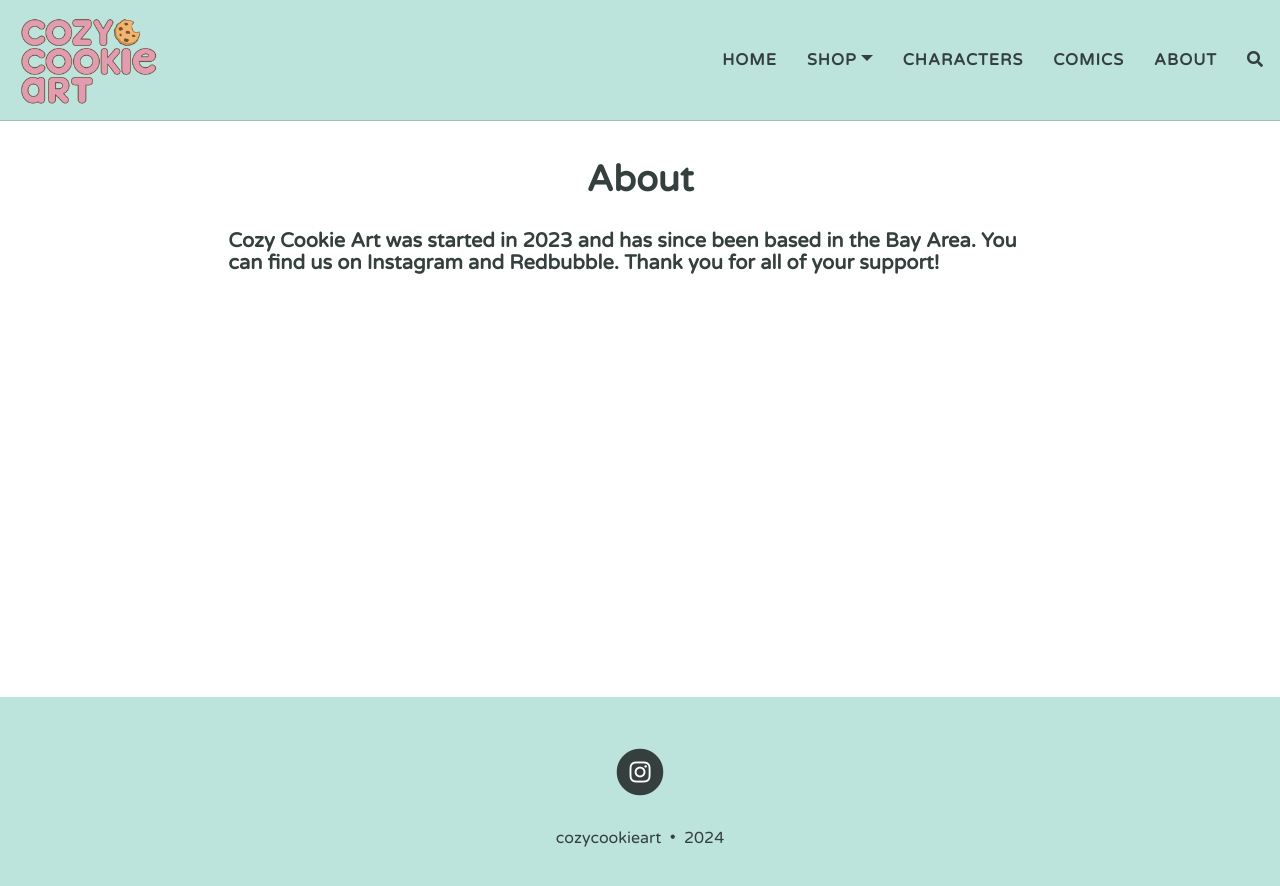
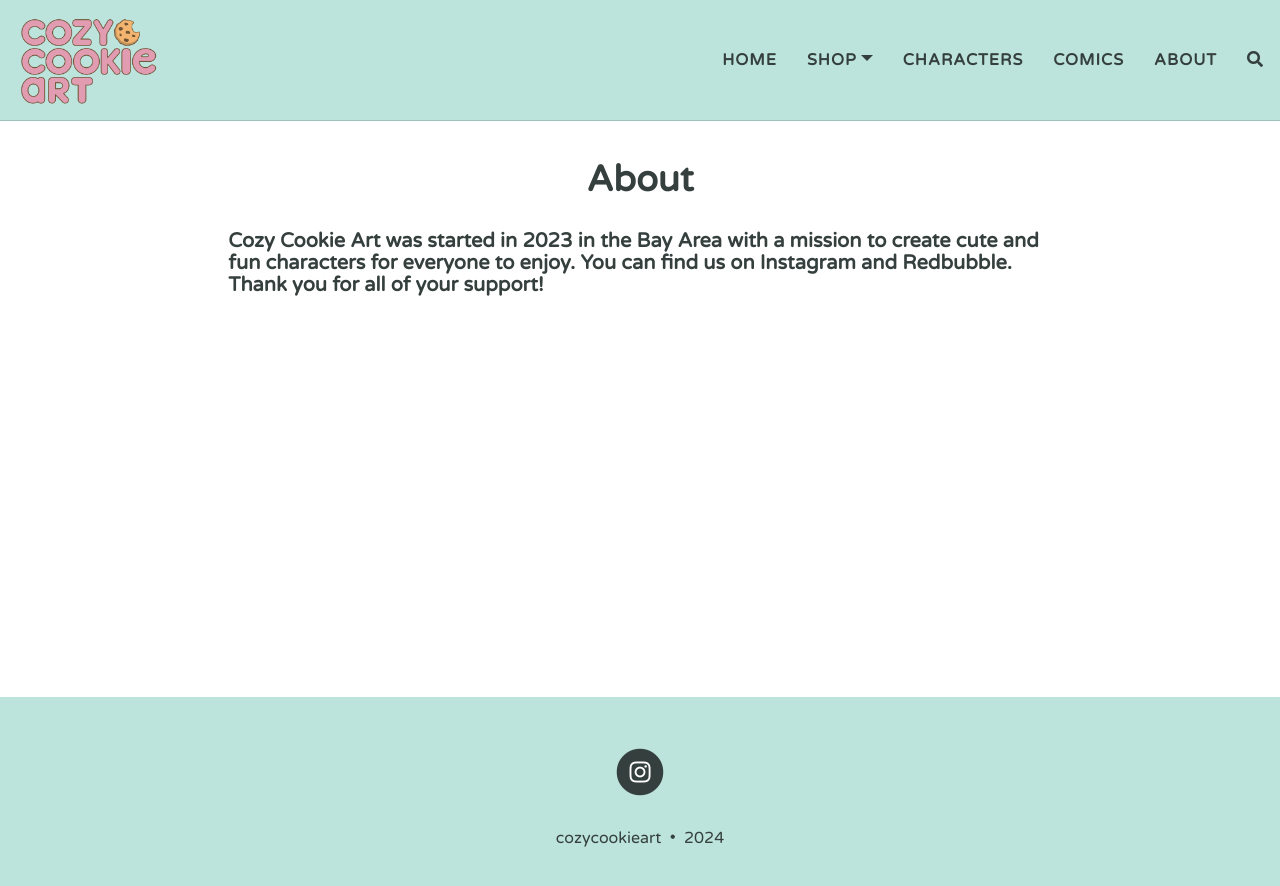
Before and after one commit to cozycookieart/cozycookieart.github.io, a Jekyll site: the page built from aboutme.md, in a window 1280 px wide. Shown: the top 886 px of the page. Built offline with Jekyll 4.4.1, drawn with Linux system fonts in a browser that asks for light colours; nearby versions of some CDN libraries; comment, search, counter and statistics services are not loaded.

Commit message:
Update aboutme.md

```diff
--- a/aboutme.md
+++ b/aboutme.md
@@ -9,5 +9,5 @@
 </p>
 
 <p>
-  <h5 align="left"> Cozy Cookie Art was started in 2023 and has since been based in the Bay Area. You can find us on Instagram and Redbubble. Thank you for all of your support!</h5>
+  <h5 align="left"> Cozy Cookie Art was started in 2023 in the Bay Area with a mission to create cute and fun characters for everyone to enjoy. You can find us on Instagram and Redbubble. Thank you for all of your support!</h5>
 </p>
```
